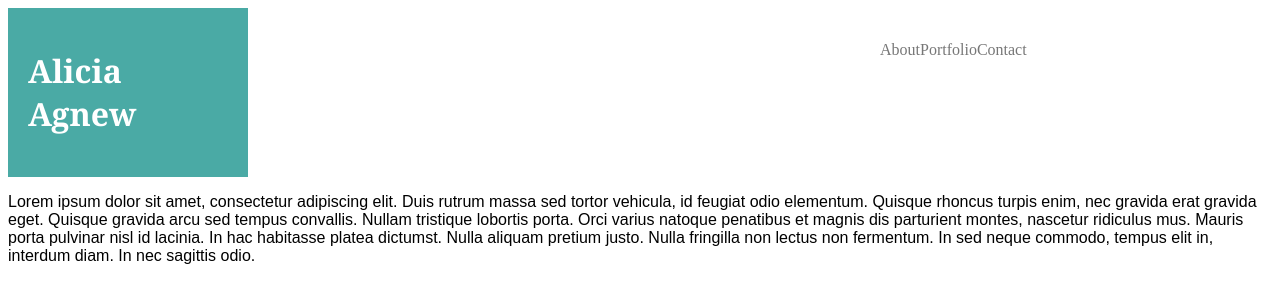
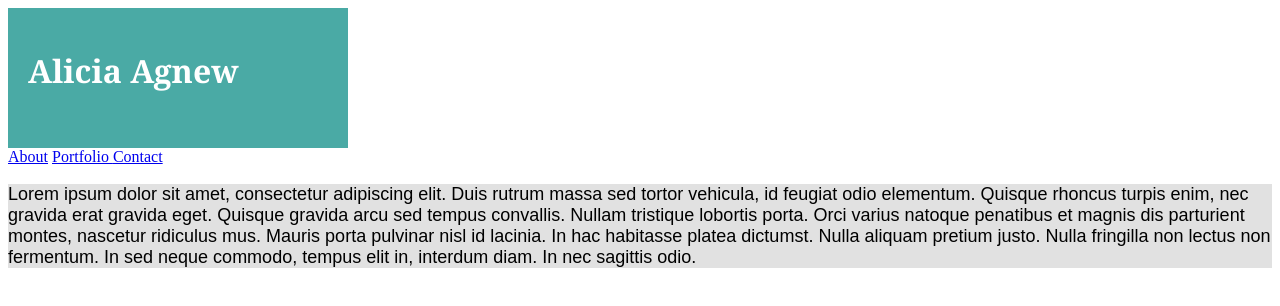
Before and after one commit to AAgnew/aagnew.github.io, a plain HTML site: page index.html in a window 1280 px wide. Drawn offline with Linux system fonts and the light colour scheme.

Commit message:
Updating portfolio

```diff
--- a/assets/css/style.css
+++ b/assets/css/style.css
@@ -1,6 +1,8 @@
 .wrapper {
-    background-color:#ffffff;
+    background-color:#dddd;
     font-family: Arial, Helvetica, sans-serif;
+    font-size: 18px;
+
 }
 
 h1{font-family: Georgia, 'Times New Roman', Times, serif;
@@ -11,7 +13,9 @@ h1{font-family: Georgia, 'Times New Roman', Times, serif;
     margin: 0px;
     padding: 20px;
     color: #ffffff;
-    width: 200px;
+    width: 300px;
+    display: inline-block;
+    block-size: 100px;
 }
 ul {
     list-style-type: none;
@@ -25,3 +29,8 @@ ul {
     background-color: #ffffff;
     color:#777;
 }
+
+.navigator{
+    float:right;
+
+}
--- a/index.html
+++ b/index.html
@@ -10,24 +10,22 @@
     <div class="container" id=page>
         <div class="header">
             <h1>Alicia Agnew</h1>
-            <ul>
-                <li>
-                    <a href="about.html"></a> <p>About</p></li>
-                <li>
-                    <a href="Portfolio.html"></a><p>Portfolio</p></li>
-                <li>
-                    <a href="Contact.html"></a><p>Contact</p></li>
-            </ul>
+            </div>
+            <nav id="navigator">
+                <a href="about.html"> About</a>
+                <a href="Portfolio.html">Portfolio </a>
+                    <a href="Contact.html">Contact </a>
+            </nav>
         </div>
-        <div class="wrapper">
-            <p>Lorem ipsum dolor sit amet, consectetur adipiscing elit. Duis rutrum massa sed tortor vehicula, id feugiat odio
-                elementum. Quisque rhoncus turpis enim, nec gravida erat gravida eget. Quisque gravida arcu sed tempus convallis.
-                Nullam tristique lobortis porta. Orci varius natoque penatibus et magnis dis parturient montes, nascetur
-                ridiculus mus. Mauris porta pulvinar nisl id lacinia. In hac habitasse platea dictumst. Nulla aliquam pretium
-                justo. Nulla fringilla non lectus non fermentum. In sed neque commodo, tempus elit in, interdum diam. In
-                nec sagittis odio.
-            </p>
-        </div>
+    </div>
+    <div class="wrapper">
+        <p>Lorem ipsum dolor sit amet, consectetur adipiscing elit. Duis rutrum massa sed tortor vehicula, id feugiat odio elementum.
+            Quisque rhoncus turpis enim, nec gravida erat gravida eget. Quisque gravida arcu sed tempus convallis. Nullam
+            tristique lobortis porta. Orci varius natoque penatibus et magnis dis parturient montes, nascetur ridiculus mus.
+            Mauris porta pulvinar nisl id lacinia. In hac habitasse platea dictumst. Nulla aliquam pretium justo. Nulla fringilla
+            non lectus non fermentum. In sed neque commodo, tempus elit in, interdum diam. In nec sagittis odio.
+        </p>
+    </div>
     </div>
 </body>
 
```
Also changed, not shown: 2 other files.
